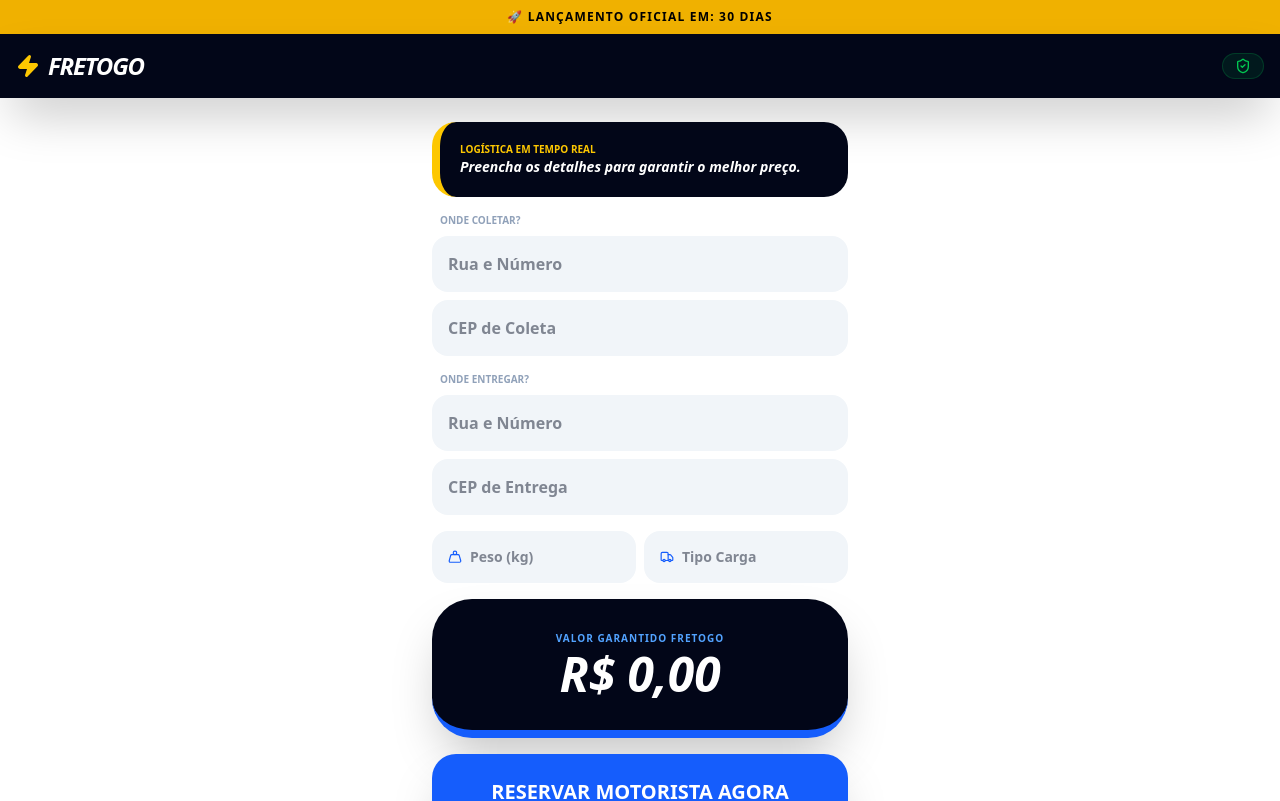
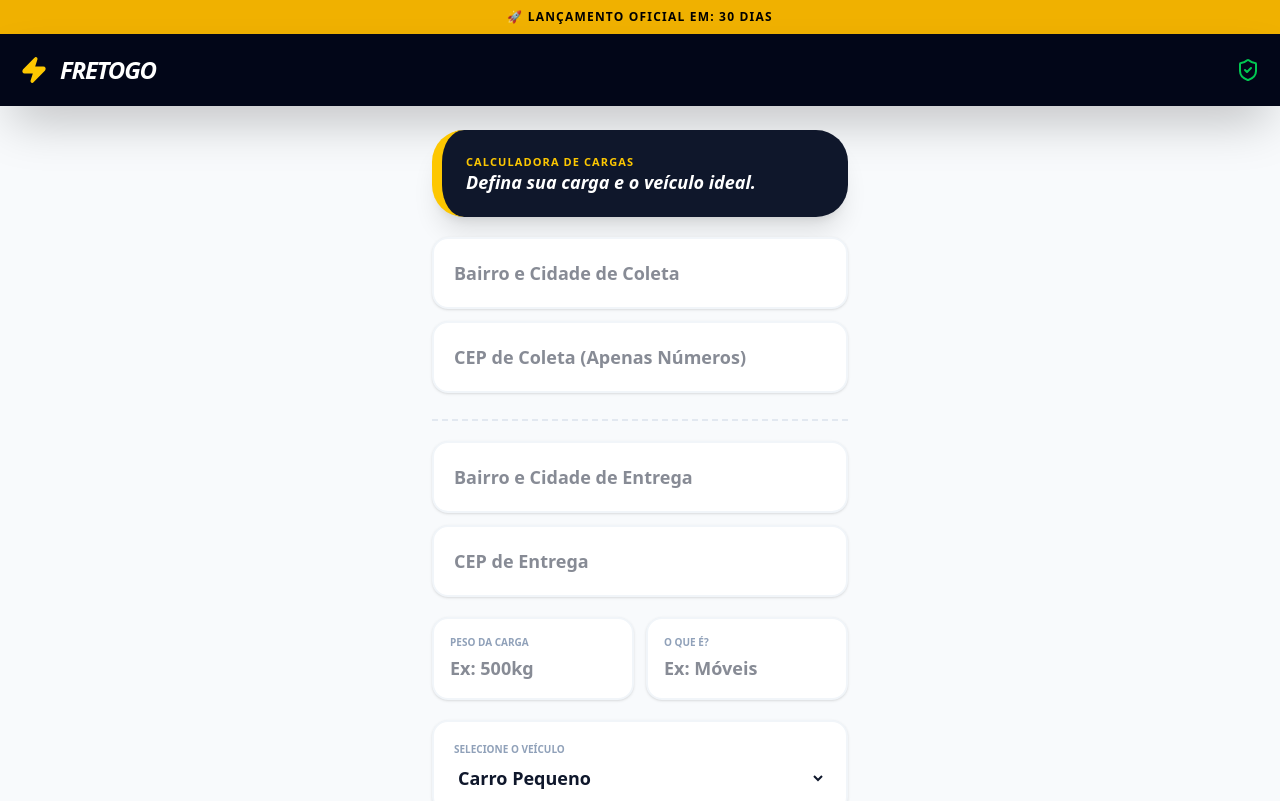
Before and after one commit to rodrigovtr38-hash/FRETEMAX, a React (Vite) app in the folder fretemax-projeto-final/: page /cliente in a window 1280 px wide. Shown: the top 801 px of the page. Built offline with nearby package versions, Linux system fonts and the light colour scheme.

Commit message:
Update Cliente.tsx

```diff
--- a/fretemax-projeto-final/src/pages/Cliente.tsx
+++ b/fretemax-projeto-final/src/pages/Cliente.tsx
@@ -1,133 +1,134 @@
 import { useState, useEffect } from 'react';
 import { db } from '../firebase';
 import { collection, addDoc, serverTimestamp, onSnapshot } from 'firebase/firestore';
-import { MapPin, ArrowLeft, Package, CheckCircle2, Smartphone, ShieldCheck, Zap, Weight, Truck } from 'lucide-react';
+import { ArrowLeft, ShieldCheck, Zap, Weight, Truck, MapPin, Package } from 'lucide-react';
 
 export default function Cliente() {
-  const [step, setStep] = useState('home'); // home, calculo, pagamento
-  const [coleta, setColeta] = useState({ cep: '', rua: '', num: '' });
-  const [entrega, setEntrega] = useState({ cep: '', rua: '', num: '' });
+  const [step, setStep] = useState('form'); // form, busca
+  const [coleta, setColeta] = useState({ cep: '', bairro: '', rua: '', num: '' });
+  const [entrega, setEntrega] = useState({ cep: '', bairro: '', rua: '', num: '' });
   const [carga, setCarga] = useState({ peso: '', tipo: '' });
   const [vehicle, setVehicle] = useState('Carro Pequeno');
   const [currentOrderId, setCurrentOrderId] = useState<string | null>(null);
   const [orderData, setOrderData] = useState<any>(null);
-  const [autoDistance, setAutoDistance] = useState(0);
+  const [distancia, setDistancia] = useState(0);
 
-  useEffect(() => {
-    if (currentOrderId) {
-      const unsub = onSnapshot(collection(db, 'fretes'), (snapshot) => {
-        const doc = snapshot.docs.find(d => d.id === currentOrderId);
-        if (doc) setOrderData(doc.data());
-      });
-      return () => unsub();
-    }
-  }, [currentOrderId]);
+  // TABELA DE PREÇOS POR VEÍCULO (MULTIPLICADOR)
+  const precos: any = {
+    'Carro Pequeno': 1.0,
+    'Utilitário / Fiorino': 1.5,
+    'Caminhão Toco': 2.8,
+    'Caminhão Truck': 3.5,
+    'Carreta 30 Ton': 5.0
+  };
 
   useEffect(() => {
     if (coleta.cep.length === 8 && entrega.cep.length === 8) {
-      setAutoDistance(Math.floor(Math.random() * 20) + 15);
-    }
+      const d = Math.floor(Math.random() * 30) + 10; // Simula distância
+      setDistancia(d);
+    } else { setDistancia(0); }
   }, [coleta.cep, entrega.cep]);
 
-  const valorFinal = (25 + (autoDistance * 3.5)) * 1.15;
-  const valorFormatado = autoDistance > 0 ? `R$ ${valorFinal.toFixed(2).replace('.', ',')}` : 'R$ 0,00';
+  const valorBase = 30 + (distancia * 4);
+  const valorFinal = valorBase * precos[vehicle];
+  const valorFormatado = distancia > 0 ? `R$ ${valorFinal.toFixed(2).replace('.', ',')}` : 'R$ 0,00';
 
   const handleContratar = async () => {
     try {
       const docRef = await addDoc(collection(db, 'fretes'), {
-        distancia: autoDistance,
-        veiculo: vehicle,
-        valorFinal: valorFormatado,
-        coleta: `${coleta.rua}, ${coleta.num} (CEP: ${coleta.cep})`,
-        entrega: `${entrega.rua}, ${entrega.num} (CEP: ${entrega.cep})`,
-        peso: carga.peso,
-        tipoCarga: carga.tipo,
-        status: 'pago', // SIMULANDO PAGAMENTO APROVADO PARA TESTE
+        distancia, veiculo: vehicle, valorFinal: valorFormatado,
+        origem: `${coleta.rua}, ${coleta.num} - ${coleta.bairro}`,
+        destino: `${entrega.rua}, ${entrega.num} - ${entrega.bairro}`,
+        peso: carga.peso, tipoCarga: carga.tipo, status: 'pago', // Teste direto
         createdAt: serverTimestamp()
       });
       setCurrentOrderId(docRef.id);
-      setStep('pagamento');
-    } catch (e) { alert("Erro ao processar."); }
+      setStep('busca');
+    } catch (e) { alert("Erro ao salvar."); }
   };
 
   return (
-    <div className="min-h-screen bg-white font-sans text-slate-900">
-      <nav className="bg-slate-950 p-4 flex items-center justify-between shadow-2xl">
-        <div className="flex items-center gap-2">
-          {step !== 'home' && <ArrowLeft onClick={() => setStep('home')} className="text-white mr-2 cursor-pointer" />}
-          <Zap className="text-yellow-400 w-6 h-6 fill-yellow-400" />
+    <div className="min-h-screen bg-slate-50 font-sans text-slate-900 pb-10">
+      <nav className="bg-slate-950 p-5 flex items-center justify-between shadow-2xl">
+        <div className="flex items-center gap-3">
+          {step === 'busca' && <ArrowLeft onClick={() => setStep('form')} className="text-white cursor-pointer" />}
+          <Zap className="text-yellow-400 w-7 h-7 fill-yellow-400" />
           <span className="font-black text-white text-2xl italic tracking-tighter uppercase">FRETOGO</span>
         </div>
-        <div className="bg-green-500/10 px-3 py-1 rounded-full border border-green-500/20">
-          <ShieldCheck className="text-green-500 w-4 h-4" />
-        </div>
+        <ShieldCheck className="text-green-500 w-6 h-6" />
       </nav>
 
-      <div className="max-w-md mx-auto px-4 mt-6 pb-10">
-        {currentOrderId ? (
-          <div className="bg-slate-50 rounded-[2.5rem] border-2 border-slate-100 p-8 text-center animate-in zoom-in">
+      <div className="max-w-md mx-auto px-4 mt-6">
+        {step === 'busca' ? (
+          <div className="bg-white rounded-[3rem] p-10 text-center shadow-2xl animate-in zoom-in">
              {orderData?.status === 'motorista_a_caminho' ? (
-               <div>
-                  <CheckCircle2 className="w-16 h-16 text-green-500 mx-auto mb-4" />
-                  <h2 className="text-2xl font-black italic uppercase">Motorista a Caminho!</h2>
-                  <div className="mt-6 p-6 bg-white rounded-3xl shadow-xl border-b-8 border-green-500">
-                    <p className="text-slate-400 text-[10px] font-black uppercase mb-1">Seu Condutor</p>
-                    <p className="text-xl font-black text-slate-900 mb-4">{orderData.motoristaNome}</p>
-                    <button
-                      onClick={() => window.open(`https://wa.me/55${orderData.motoristaZap.replace(/\D/g,'')}?text=Olá, sou seu cliente do Fretogo!`)}
-                      className="w-full bg-green-500 text-white font-black py-4 rounded-2xl flex items-center justify-center gap-2"
-                    >
-                      <Smartphone /> CHAMAR NO WHATSAPP
+               <div className="animate-in slide-in-from-bottom">
+                 <div className="w-20 h-20 bg-green-100 rounded-full flex items-center justify-center mx-auto mb-4">
+                    <Truck className="text-green-600 w-10 h-10" />
+                 </div>
+                 <h2 className="text-2xl font-black italic uppercase text-slate-800">Motorista Confirmado</h2>
+                 <div className="mt-8 p-6 bg-slate-900 rounded-3xl text-white">
+                    <p className="text-[10px] font-black text-blue-400 uppercase tracking-widest mb-1">Seu Condutor</p>
+                    <p className="text-2xl font-black italic mb-6">{orderData.motoristaNome}</p>
+                    <button onClick={() => window.open(`https://wa.me/55${orderData.motoristaZap.replace(/\D/g,'')}?text=Olá, sou seu cliente FRETOGO!`)} className="w-full bg-green-500 py-5 rounded-2xl font-black text-lg flex items-center justify-center gap-2">
+                       <Zap className="fill-white w-5 h-5" /> CHAMAR NO WHATSAPP
                     </button>
-                  </div>
+                 </div>
                </div>
              ) : (
                <div className="py-10">
-                 <div className="w-20 h-20 bg-blue-600 rounded-full flex items-center justify-center mx-auto mb-6 animate-pulse">
-                   <Package className="text-white w-10 h-10" />
+                 <div className="w-24 h-24 bg-blue-600 rounded-full flex items-center justify-center mx-auto mb-8 animate-pulse shadow-2xl">
+                    <Package className="text-white w-12 h-12" />
                  </div>
-                 <h2 className="text-xl font-black italic uppercase">Buscando Motorista...</h2>
-                 <p className="text-slate-500 text-sm mt-2 italic">"Pagamento confirmado. Sua carga já está no radar de 14 motoristas."</p>
+                 <h2 className="text-2xl font-black italic uppercase">Buscando Motorista...</h2>
+                 <p className="text-slate-500 font-bold mt-4 px-4 italic">"Sua carga de {carga.peso}kg está no radar de motoristas de {vehicle}."</p>
                </div>
              )}
           </div>
         ) : (
-          <div className="space-y-4">
-            <div className="bg-slate-950 p-5 rounded-3xl text-white border-l-8 border-yellow-400">
-               <p className="text-[10px] font-black uppercase text-yellow-400">Logística em tempo real</p>
-               <p className="font-bold text-sm italic">Preencha os detalhes para garantir o melhor preço.</p>
+          <div className="space-y-5">
+            <div className="bg-slate-900 p-6 rounded-[2rem] text-white border-l-[10px] border-yellow-400 shadow-xl">
+               <p className="text-[11px] font-black uppercase text-yellow-400 tracking-widest">Calculadora de Cargas</p>
+               <p className="text-lg font-bold italic leading-tight">Defina sua carga e o veículo ideal.</p>
             </div>
 
-            <div className="space-y-2">
-              <p className="text-[10px] font-black uppercase ml-2 text-slate-400">Onde Coletar?</p>
-              <input className="w-full p-4 bg-slate-100 rounded-2xl font-bold border-none" placeholder="Rua e Número" onChange={e => setColeta({...coleta, rua: e.target.value})} />
-              <input className="w-full p-4 bg-slate-100 rounded-2xl font-bold border-none" placeholder="CEP de Coleta" onChange={e => setColeta({...coleta, cep: e.target.value})} />
+            <div className="grid grid-cols-1 gap-3">
+               <input className="w-full p-5 bg-white rounded-2xl font-bold shadow-sm text-lg border-2 border-slate-100 focus:border-blue-500 outline-none" placeholder="Bairro e Cidade de Coleta" onChange={e => setColeta({...coleta, bairro: e.target.value})} />
+               <input className="w-full p-5 bg-white rounded-2xl font-bold shadow-sm text-lg border-2 border-slate-100" placeholder="CEP de Coleta (Apenas Números)" onChange={e => setColeta({...coleta, cep: e.target.value})} />
+               <div className="h-2 w-full border-b-2 border-dashed border-slate-200 my-2"></div>
+               <input className="w-full p-5 bg-white rounded-2xl font-bold shadow-sm text-lg border-2 border-slate-100" placeholder="Bairro e Cidade de Entrega" onChange={e => setEntrega({...entrega, bairro: e.target.value})} />
+               <input className="w-full p-5 bg-white rounded-2xl font-bold shadow-sm text-lg border-2 border-slate-100" placeholder="CEP de Entrega" onChange={e => setEntrega({...entrega, cep: e.target.value})} />
             </div>
 
-            <div className="space-y-2">
-              <p className="text-[10px] font-black uppercase ml-2 text-slate-400">Onde Entregar?</p>
-              <input className="w-full p-4 bg-slate-100 rounded-2xl font-bold border-none" placeholder="Rua e Número" onChange={e => setEntrega({...entrega, rua: e.target.value})} />
-              <input className="w-full p-4 bg-slate-100 rounded-2xl font-bold border-none" placeholder="CEP de Entrega" onChange={e => setEntrega({...entrega, cep: e.target.value})} />
+            <div className="grid grid-cols-2 gap-3">
+               <div className="bg-white p-4 rounded-2xl shadow-sm border-2 border-slate-100">
+                  <p className="text-[10px] font-black uppercase text-slate-400 mb-1">Peso da Carga</p>
+                  <input className="w-full font-black text-lg bg-transparent border-none outline-none" placeholder="Ex: 500kg" onChange={e => setCarga({...carga, peso: e.target.value})} />
+               </div>
+               <div className="bg-white p-4 rounded-2xl shadow-sm border-2 border-slate-100">
+                  <p className="text-[10px] font-black uppercase text-slate-400 mb-1">O que é?</p>
+                  <input className="w-full font-black text-lg bg-transparent border-none outline-none" placeholder="Ex: Móveis" onChange={e => setCarga({...carga, tipo: e.target.value})} />
+               </div>
             </div>
 
-            <div className="grid grid-cols-2 gap-2">
-              <div className="bg-slate-100 p-4 rounded-2xl flex items-center gap-2">
-                <Weight className="w-4 h-4 text-blue-600" />
-                <input className="bg-transparent w-full font-bold border-none text-sm" placeholder="Peso (kg)" onChange={e => setCarga({...carga, peso: e.target.value})} />
-              </div>
-              <div className="bg-slate-100 p-4 rounded-2xl flex items-center gap-2">
-                <Truck className="w-4 h-4 text-blue-600" />
-                <input className="bg-transparent w-full font-bold border-none text-sm" placeholder="Tipo Carga" onChange={e => setCarga({...carga, tipo: e.target.value})} />
-              </div>
+            <div className="bg-white p-5 rounded-2xl shadow-sm border-2 border-slate-100">
+               <p className="text-[10px] font-black uppercase text-slate-400 mb-2">Selecione o Veículo</p>
+               <select className="w-full font-black text-lg bg-transparent border-none outline-none cursor-pointer" value={vehicle} onChange={e => setVehicle(e.target.value)}>
+                  <option>Carro Pequeno</option>
+                  <option>Utilitário / Fiorino</option>
+                  <option>Caminhão Toco</option>
+                  <option>Caminhão Truck</option>
+                  <option>Carreta 30 Ton</option>
+               </select>
             </div>
 
-            <div className="bg-slate-950 p-8 rounded-[2.5rem] text-center shadow-2xl border-b-8 border-blue-600">
-               <p className="text-[10px] font-black uppercase text-blue-400 mb-1 tracking-widest">Valor Garantido FRETOGO</p>
-               <p className="text-5xl font-black text-white italic">{valorFormatado}</p>
+            <div className="bg-slate-950 p-10 rounded-[3rem] text-center shadow-2xl border-b-[12px] border-blue-600">
+               <p className="text-[11px] font-black uppercase text-blue-400 mb-2 tracking-[0.2em]">Cotação Instantânea</p>
+               <p className="text-6xl font-black text-white italic tracking-tighter">{valorFormatado}</p>
             </div>
 
-            <button onClick={handleContratar} disabled={autoDistance <= 0} className="w-full bg-blue-600 text-white font-black py-6 rounded-3xl text-xl shadow-2xl active:scale-95 transition-all">
-              RESERVAR MOTORISTA AGORA
+            <button onClick={handleContratar} disabled={distancia <= 0} className="w-full bg-blue-600 text-white font-black py-7 rounded-[2rem] text-2xl shadow-2xl active:scale-95 transition-all uppercase italic">
+              RESERVAR AGORA
             </button>
           </div>
         )}
```
